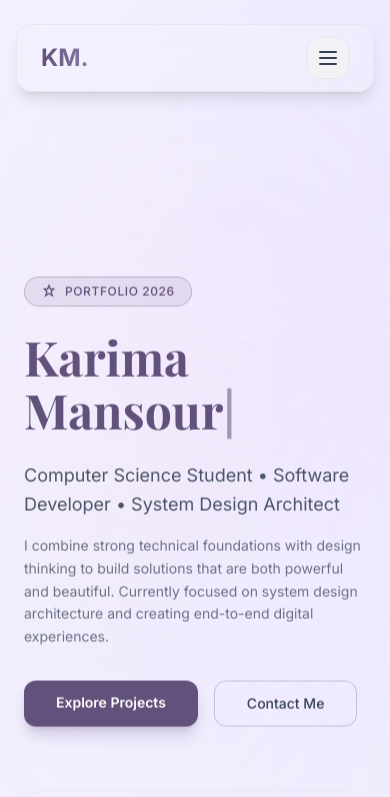
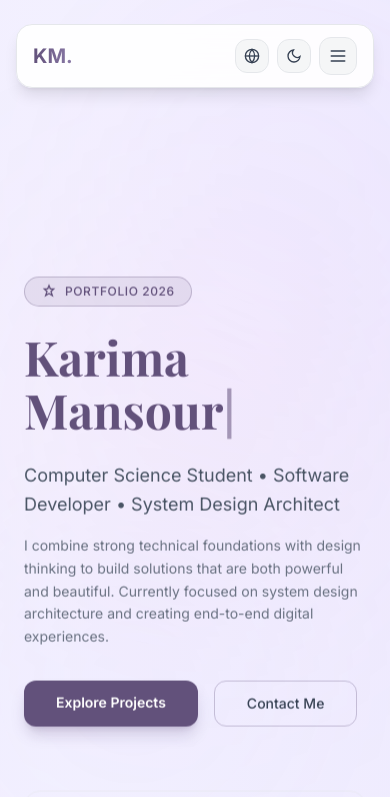
Before and after one commit to Karima-mnr/Portfolio, a Next.js app: page / in a window 390 px wide. Shown: the top 797 px of the page. Built offline with nearby package versions, Linux system fonts and the light colour scheme.

Commit message:
fix navbar for mobile

```diff
--- a/app/page.tsx
+++ b/app/page.tsx
@@ -763,22 +763,22 @@ export default function Home() {
   initial={{ y: -100, opacity: 0 }}
   animate={{ y: 0, opacity: 1 }}
   transition={{ duration: 0.5 }}
-  className={`fixed top-6 left-1/2 transform -translate-x-1/2 w-[calc(100%-2rem)] max-w-[1200px] z-50 px-6 md:px-10 py-3 backdrop-blur-xl border shadow-lg rounded-2xl ${
+  className={`fixed top-6 left-1/2 transform -translate-x-1/2 w-[calc(100%-2rem)] max-w-[1200px] z-50 px-4 md:px-6 py-3 backdrop-blur-xl border shadow-lg rounded-2xl ${
     theme === "light"
-      ? "bg-white/10 border-gray-200"
-      : "bg-black/10 border-white/10"
+      ? "bg-white/90 border-gray-200"
+      : "bg-black/60 border-white/10"
   }`}
 >
-  <div className="flex items-center justify-between">
+  <div className="flex items-center justify-between gap-2">
     <motion.span
       whileHover={{ scale: 1.05 }}
-      className={`text-2xl font-bold bg-gradient-to-r ${theme === "light" ? "from-[#62517B] to-[#8B7BA8]" : "from-[#ECFAD0] to-[#b8d490]"} bg-clip-text text-transparent`}
+      className={`text-xl md:text-2xl font-bold bg-gradient-to-r ${theme === "light" ? "from-[#62517B] to-[#8B7BA8]" : "from-[#ECFAD0] to-[#b8d490]"} bg-clip-text text-transparent`}
     >
       KM.
     </motion.span>
 
     {/* Desktop Navigation */}
-    <div className="hidden md:flex gap-8">
+    <div className="hidden md:flex gap-6 lg:gap-8">
       {t.nav.map((item, idx) => (
         <motion.a
           key={item}
@@ -794,23 +794,12 @@ export default function Home() {
       ))}
     </div>
 
-    {/* Mobile Menu Button */}
-    <button onClick={() => setMobileMenuOpen(!mobileMenuOpen)}
-      className={`md:hidden p-2 rounded-xl backdrop-blur-lg border transition-all duration-300 ${
-        theme === "light"
-          ? "bg-gray-100/80 border-gray-200 text-gray-700"
-          : "bg-white/10 border-white/20 text-gray-300"
-      }`}
-    >
-      <svg className="w-6 h-6" fill="none" stroke="currentColor" viewBox="0 0 24 24">
-        {mobileMenuOpen ? <path strokeLinecap="round" strokeLinejoin="round" strokeWidth={2} d="M6 18L18 6M6 6l12 12" /> : <path strokeLinecap="round" strokeLinejoin="round" strokeWidth={2} d="M4 6h16M4 12h16M4 18h16" />}
-      </svg>
-    </button>
-
-    <div className="hidden md:flex items-center gap-3">
+    {/* Right side controls - Always visible on mobile and desktop */}
+    <div className="flex items-center gap-2">
       {/* Language Selector */}
       <div className="relative">
-        <button onClick={() => setShowLangMenu(!showLangMenu)}
+        <button
+          onClick={() => setShowLangMenu(!showLangMenu)}
           className={`p-2 rounded-xl backdrop-blur-lg border transition-all duration-300 hover:scale-105 ${
             theme === "light"
               ? "bg-gray-100/80 border-gray-200 text-gray-700"
@@ -825,19 +814,22 @@ export default function Home() {
               initial={{ opacity: 0, y: -10 }}
               animate={{ opacity: 1, y: 0 }}
               exit={{ opacity: 0, y: -10 }}
-              className={`absolute top-full mt-2 right-0 rounded-xl shadow-2xl overflow-hidden z-50 border backdrop-blur-xl ${
+              className={`absolute top-full mt-2 right-0 rounded-xl shadow-2xl overflow-hidden z-50 border backdrop-blur-xl min-w-[120px] ${
                 theme === "light"
                   ? "bg-white/95 border-gray-200"
                   : "bg-gray-900/95 border-gray-700"
               }`}
             >
               {["en", "ar", "fr"].map((lang) => (
-                <button key={lang} onClick={() => { setLanguage(lang as Language); setShowLangMenu(false); }}
+                <button
+                  key={lang}
+                  onClick={() => { setLanguage(lang as Language); setShowLangMenu(false); }}
                   className={`block w-full px-4 py-2 text-sm text-left transition-all duration-300 ${
                     language === lang
                       ? (theme === "light" ? "bg-[#62517B] text-white" : "bg-[#ECFAD0] text-gray-900")
                       : (theme === "light" ? "text-gray-700 hover:bg-gray-100" : "text-gray-300 hover:bg-gray-800")
-                  }`}>
+                  }`}
+                >
                   {lang === "en" ? "English" : lang === "ar" ? "العربية" : "Français"}
                 </button>
               ))}
@@ -847,7 +839,8 @@ export default function Home() {
       </div>
 
       {/* Theme Toggle */}
-      <button onClick={toggleTheme}
+      <button
+        onClick={toggleTheme}
         className={`p-2 rounded-xl backdrop-blur-lg border transition-all duration-300 hover:scale-105 ${
           theme === "light"
             ? "bg-gray-100/80 border-gray-200 text-gray-700"
@@ -857,11 +850,11 @@ export default function Home() {
         {theme === "dark" ? <Icons.Sun /> : <Icons.Moon />}
       </button>
 
-      {/* Contact Button */}
+      {/* Contact Button - Hidden on mobile (shown in mobile menu) */}
       <motion.a
         whileHover={{ scale: 1.05 }}
         href="#contact"
-        className={`px-5 py-2 rounded-xl text-sm font-medium transition-all shadow-lg ${
+        className={`hidden md:block px-4 py-2 rounded-xl text-sm font-medium transition-all shadow-lg ${
           theme === "light"
             ? "bg-gradient-to-r from-[#62517B] to-[#8B7BA8] text-white"
             : "bg-gradient-to-r from-[#ECFAD0] to-[#b8d490] text-gray-900"
@@ -869,10 +862,28 @@ export default function Home() {
       >
         {t.contactBtn}
       </motion.a>
+
+      {/* Mobile Menu Button */}
+      <button
+        onClick={() => setMobileMenuOpen(!mobileMenuOpen)}
+        className={`md:hidden p-2 rounded-xl backdrop-blur-lg border transition-all duration-300 ${
+          theme === "light"
+            ? "bg-gray-100/80 border-gray-200 text-gray-700"
+            : "bg-white/10 border-white/20 text-gray-300"
+        }`}
+      >
+        <svg className="w-5 h-5" fill="none" stroke="currentColor" viewBox="0 0 24 24">
+          {mobileMenuOpen ? (
+            <path strokeLinecap="round" strokeLinejoin="round" strokeWidth={2} d="M6 18L18 6M6 6l12 12" />
+          ) : (
+            <path strokeLinecap="round" strokeLinejoin="round" strokeWidth={2} d="M4 6h16M4 12h16M4 18h16" />
+          )}
+        </svg>
+      </button>
     </div>
   </div>
 
-  {/* Mobile Menu */}
+  {/* Mobile Menu - Only contains navigation links and contact button */}
   <AnimatePresence>
     {mobileMenuOpen && (
       <motion.div
@@ -885,39 +896,29 @@ export default function Home() {
       >
         <div className="flex flex-col gap-3">
           {t.nav.map((item) => (
-            <a key={item} href={`#${item.toLowerCase() === "home" ? "home" : item.toLowerCase() === "skills" ? "skills" : item.toLowerCase() === "achievements" ? "achievements" : item.toLowerCase() === "projects" ? "projects" : "contact"}`}
+            <a
+              key={item}
+              href={`#${item.toLowerCase() === "home" ? "home" : item.toLowerCase() === "skills" ? "skills" : item.toLowerCase() === "achievements" ? "achievements" : item.toLowerCase() === "projects" ? "projects" : "contact"}`}
               onClick={() => setMobileMenuOpen(false)}
-              className={`text-sm font-medium py-2 transition-colors ${
-                theme === "light" ? "text-gray-700 hover:text-[#62517B]" : "text-gray-300 hover:text-[#ECFAD0]"
-              }`}>
+              className={`text-sm font-medium py-2 px-2 rounded-lg transition-colors ${
+                theme === "light" ? "text-gray-700 hover:text-[#62517B] hover:bg-gray-100" : "text-gray-300 hover:text-[#ECFAD0] hover:bg-gray-800"
+              }`}
+            >
               {item}
             </a>
           ))}
-          <div className="flex items-center gap-3 pt-2">
-            <button onClick={() => setShowLangMenu(!showLangMenu)}
-              className={`p-2 rounded-xl backdrop-blur-lg border transition-all duration-300 ${
-                theme === "light"
-                  ? "bg-gray-100/80 border-gray-200 text-gray-700"
-                  : "bg-white/10 border-white/20 text-gray-300"
-              }`}
-            >
-              <Icons.Globe />
-            </button>
-            <button onClick={toggleTheme}
-              className={`p-2 rounded-xl backdrop-blur-lg border transition-all duration-300 ${
-                theme === "light"
-                  ? "bg-gray-100/80 border-gray-200 text-gray-700"
-                  : "bg-white/10 border-white/20 text-gray-300"
-              }`}
-            >
-              {theme === "dark" ? <Icons.Sun /> : <Icons.Moon />}
-            </button>
-            <a href="#contact" className={`px-5 py-2 rounded-xl text-sm font-medium ${
-              theme === "light" ? "bg-[#62517B] text-white" : "bg-[#ECFAD0] text-gray-900"
-            }`}>
-              {t.contactBtn}
-            </a>
-          </div>
+          {/* Contact button in mobile menu */}
+          <a
+            href="#contact"
+            onClick={() => setMobileMenuOpen(false)}
+            className={`mt-2 px-4 py-2 rounded-xl text-sm font-medium text-center transition-all ${
+              theme === "light"
+                ? "bg-gradient-to-r from-[#62517B] to-[#8B7BA8] text-white"
+                : "bg-gradient-to-r from-[#ECFAD0] to-[#b8d490] text-gray-900"
+            }`}
+          >
+            {t.contactBtn}
+          </a>
         </div>
       </motion.div>
     )}
```
